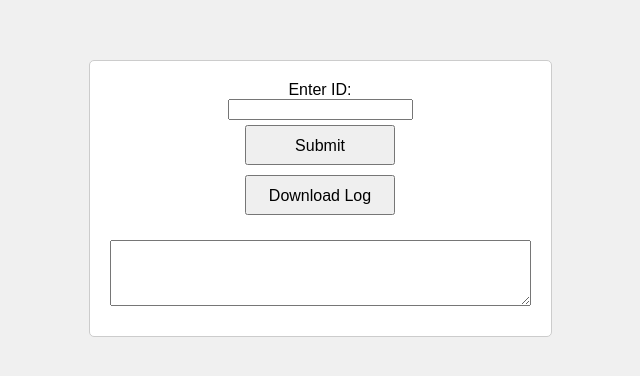
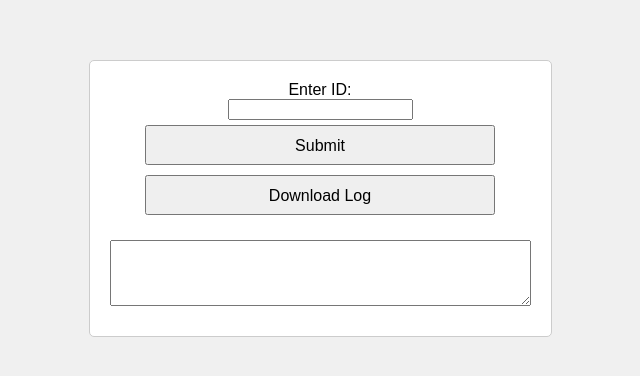
Before and after one commit to ottonisd/RestroomLog, a plain HTML site: page index.html in a window 1280 px wide. Shown: the part 202-578 px from the top of the page, without its empty margins (320-960 px from the left). Drawn offline with Linux system fonts and the light colour scheme.

Commit message:
Update index.html

```diff
--- a/index.html
+++ b/index.html
@@ -30,7 +30,7 @@
             align-items: center;
         }
         .button-size {
-            width: 150px; /* Adjust width as needed */
+            width: 350px; /* Adjust width as needed */
             height: 40px; /* Adjust height as needed */
             font-size: 16px; /* Adjust font size for better readability */
             padding: 10px; /* Adds space inside the button */
```
